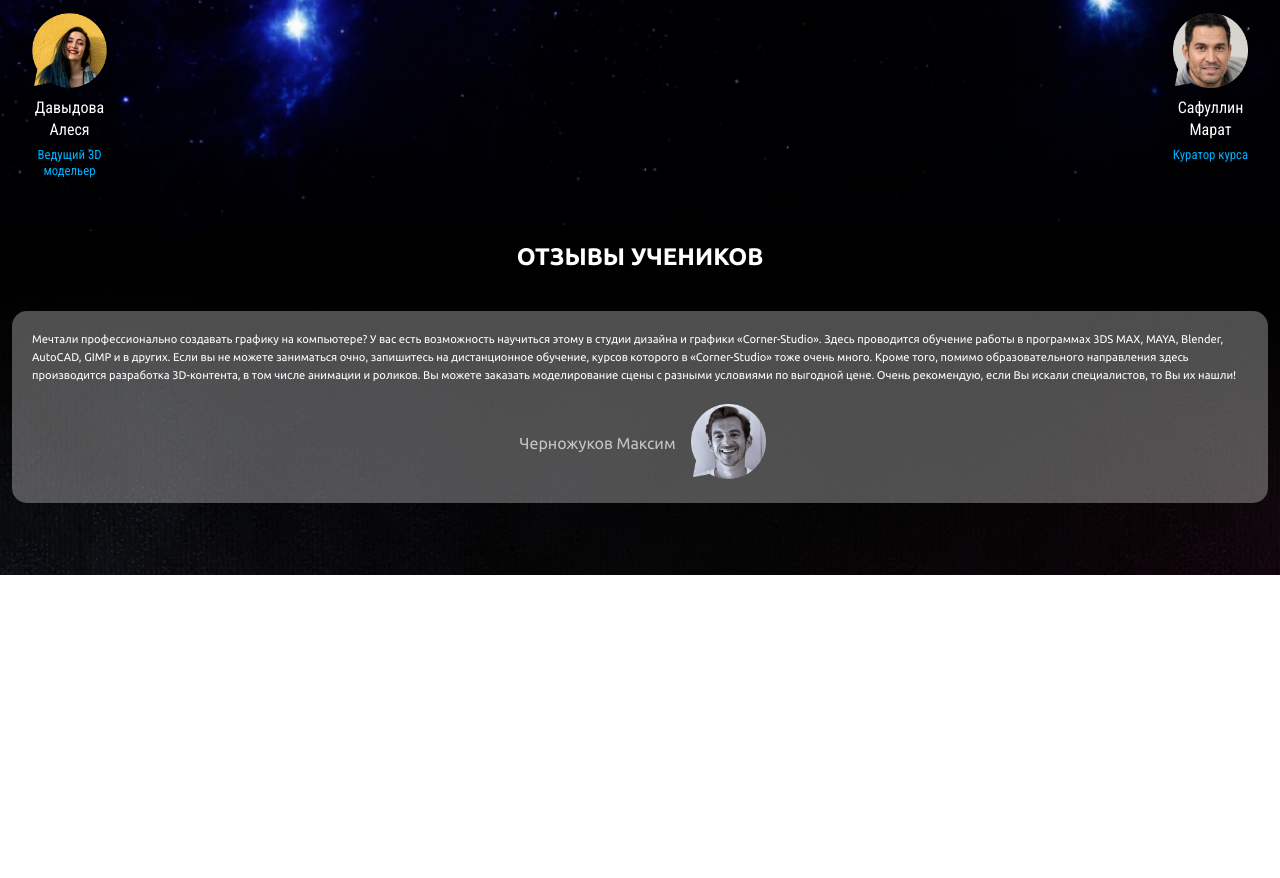
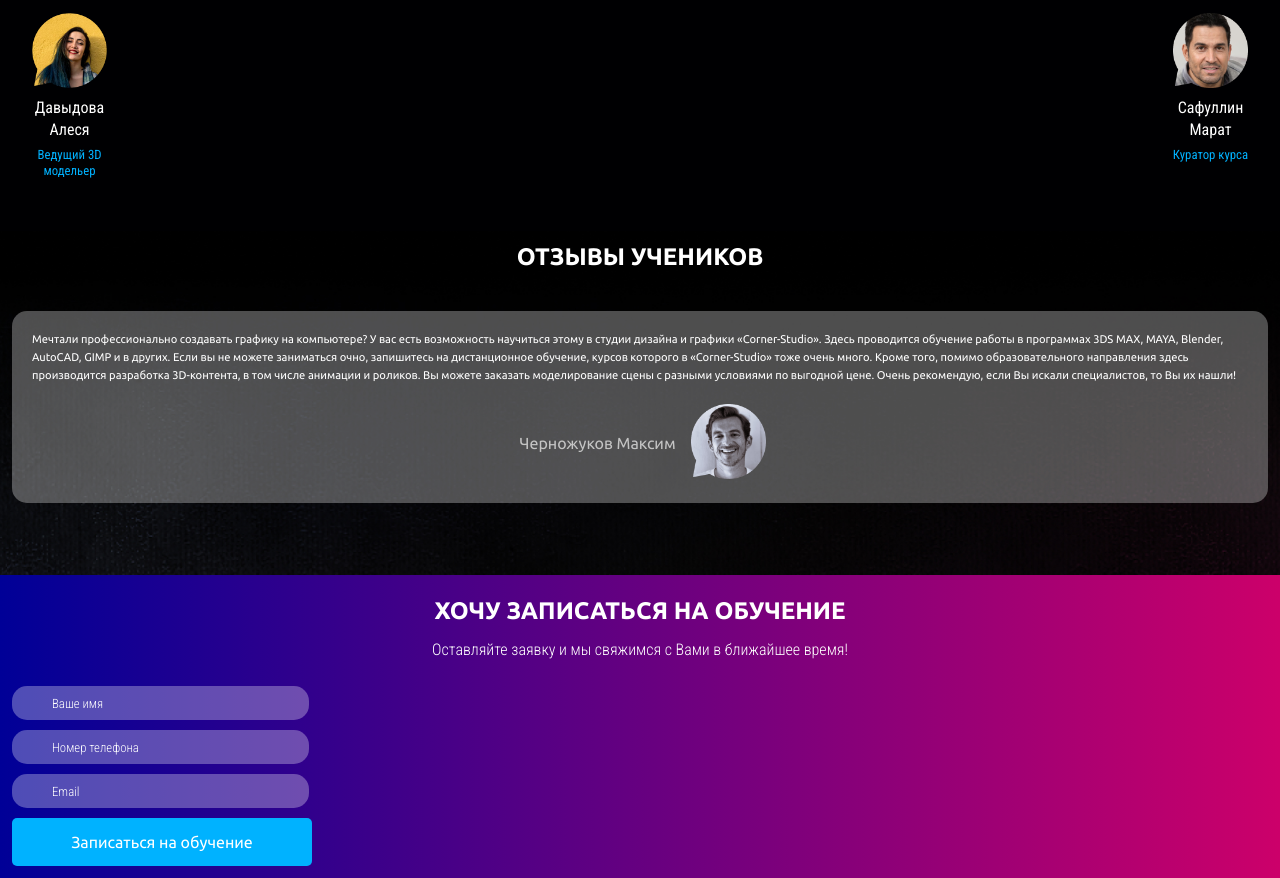
Before and after one commit to dmytro-selikhov/corner-studio, a website built with webpack: page src/index.html in a window 1280 px wide. Shown: the part 1389-2267 px from the top of the page. Before the commit the page ends 1964 px from the top, so only its background shows below. Built offline with nearby package versions, Linux system fonts and the light colour scheme; files whose address does not match are found by name.

Commit message:
add form section

```diff
--- a/src/index.html
+++ b/src/index.html
@@ -185,6 +185,10 @@
 
               </section>        <!-- /team -->
 
+
+
+          </div>
+
           <section class="reviews">        <!-- reviews -->
             <div class="wrapper"><!-- wrapper -->
                   <p class="reviews__title">Отзывы учеников</p>
@@ -225,8 +229,23 @@
                 </div>   <!-- wrapper -->
           </section>        <!-- /reviews -->
 
+          <section class="form">        <!-- form -->
+            <div class="wrapper"><!-- wrapper -->
+              <div class="form-left">
+                <p class="form-left__title">Хочу записаться на обучение</p>
+                <p class="form-left__text">Оставляйте заявку и мы свяжимся с Вами в ближайшее время!</p>
+              </div>
 
+              <div class="form-right">
+                <form class="form-right__box" action="">
+                  <input type="text" placeholder="Ваше имя">
+                  <input type="text" placeholder="Номер телефона">
+                  <input type="text" placeholder="Email">
+                  <a class="form-right__btn" href="#">Записаться на обучение</a>
+                </form>
               </div>
+            </div><!-- wrapper -->
+          </section>        <!-- /form -->
 
     <!--  JavaScript here -->
     <!-- <script src="js/app.js"></script> -->
--- /dev/null
+++ b/src/scss/layouts/layout_000/_form.scss
@@ -0,0 +1,72 @@
+.form{
+  position: relative;
+  background: -webkit-linear-gradient(90deg, rgb(0, 0, 151), rgb(204, 0, 106));
+  background: -moz-linear-gradient(90deg, rgb(0, 0, 151), rgb(204, 0, 106));
+  background: linear-gradient(90deg, rgb(0, 0, 151), rgb(204, 0, 106));
+}
+.form::after{
+  position: absolute;
+  left: 0;
+  bottom: 0;
+  height: 5px;
+  width: 100%;
+  background: $mainBlue;
+}
+.form-left{
+  &__title{
+    text-transform: uppercase;
+    color:$white;
+    font-size: 1.5rem;
+    text-align: center;
+    line-height: 1.8rem;
+    font-weight: 700;
+    font-family: $baseFontFamily;
+    padding: 10px 20px 10px 20px;
+  }
+  &__text{
+    padding: 5px;
+    color: $white;
+    font-size: 1rem;
+    line-height: 1.3rem;
+    margin-bottom: 20px;
+    text-align: center;
+    font-weight: 300;
+    font-family: $robotoFontFamily;
+  }
+}
+
+.form-right{
+  &__box{
+    max-width: 300px;
+
+  }
+  &__btn{
+    margin: 0 auto;
+    display: block;
+    padding: 15px 15px;
+    background: #00B2FF;
+    color: #ffffff;
+    border-radius: 5px;
+    text-align: center;
+    text-decoration: none;
+  }
+}
+.form-right input{
+  width:79%;
+  margin: 0 auto;
+  padding: 10px 20px 10px 40px;
+  background: rgba(255, 255, 255, 0.3);
+  border-radius: 15px;
+  margin-bottom: 10px;
+  color: $white;
+  font-weight: 300;
+  font-size: 0.8rem;
+}
+.form-right input::placeholder{
+  color: $white;
+  font-size: 0.8rem;
+  line-height: 1rem;
+  text-align: left;
+  font-weight: 300;
+  font-family: $robotoFontFamily;
+}
--- a/src/scss/layouts/layout_000/_index.scss
+++ b/src/scss/layouts/layout_000/_index.scss
@@ -6,3 +6,4 @@
 @import "programs";
 @import "team";
 @import "reviews";
+@import "form";
```
Also changed, not shown: src/index copy.html (+4 -0 lines). Lines whose indentation alone changed are shown as unchanged.
